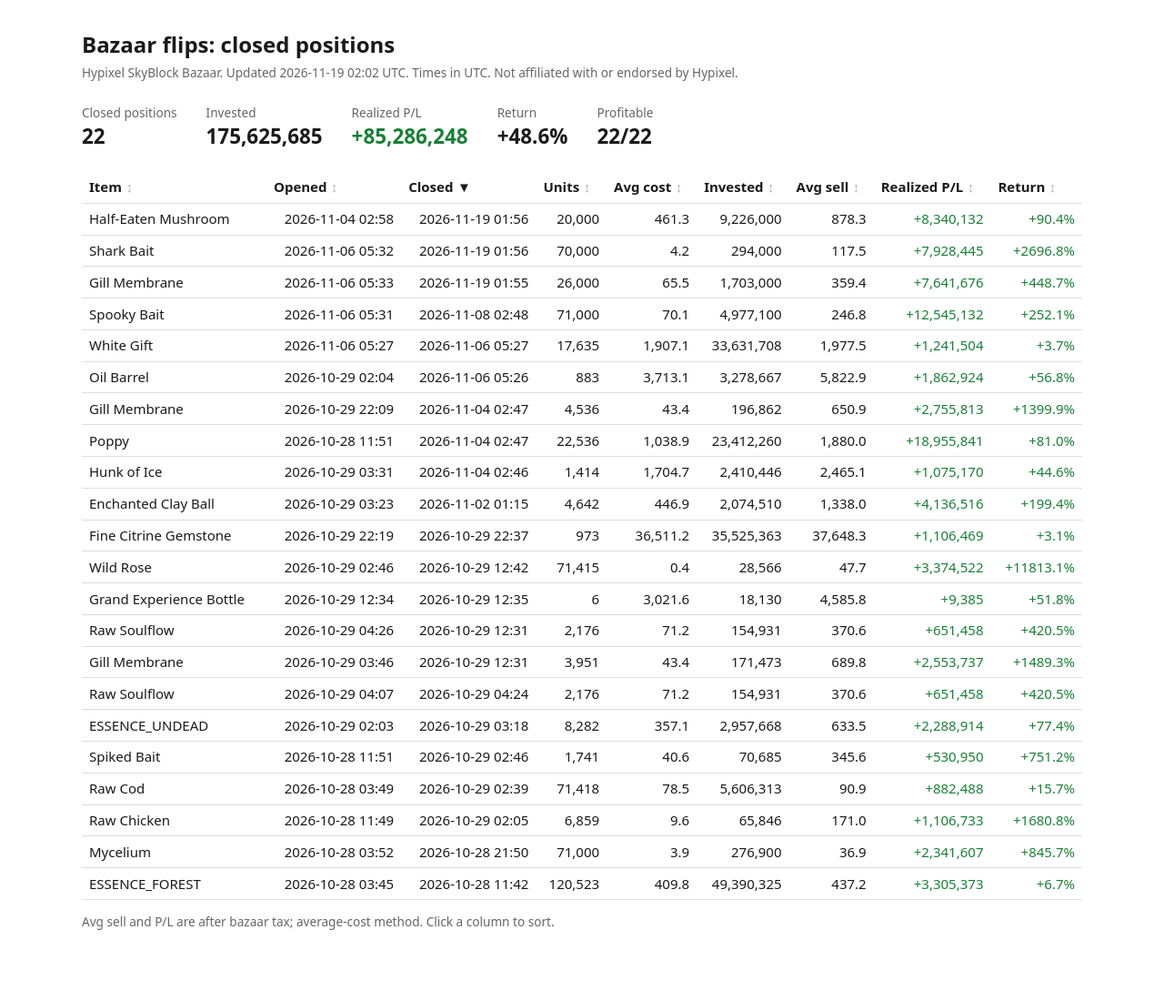
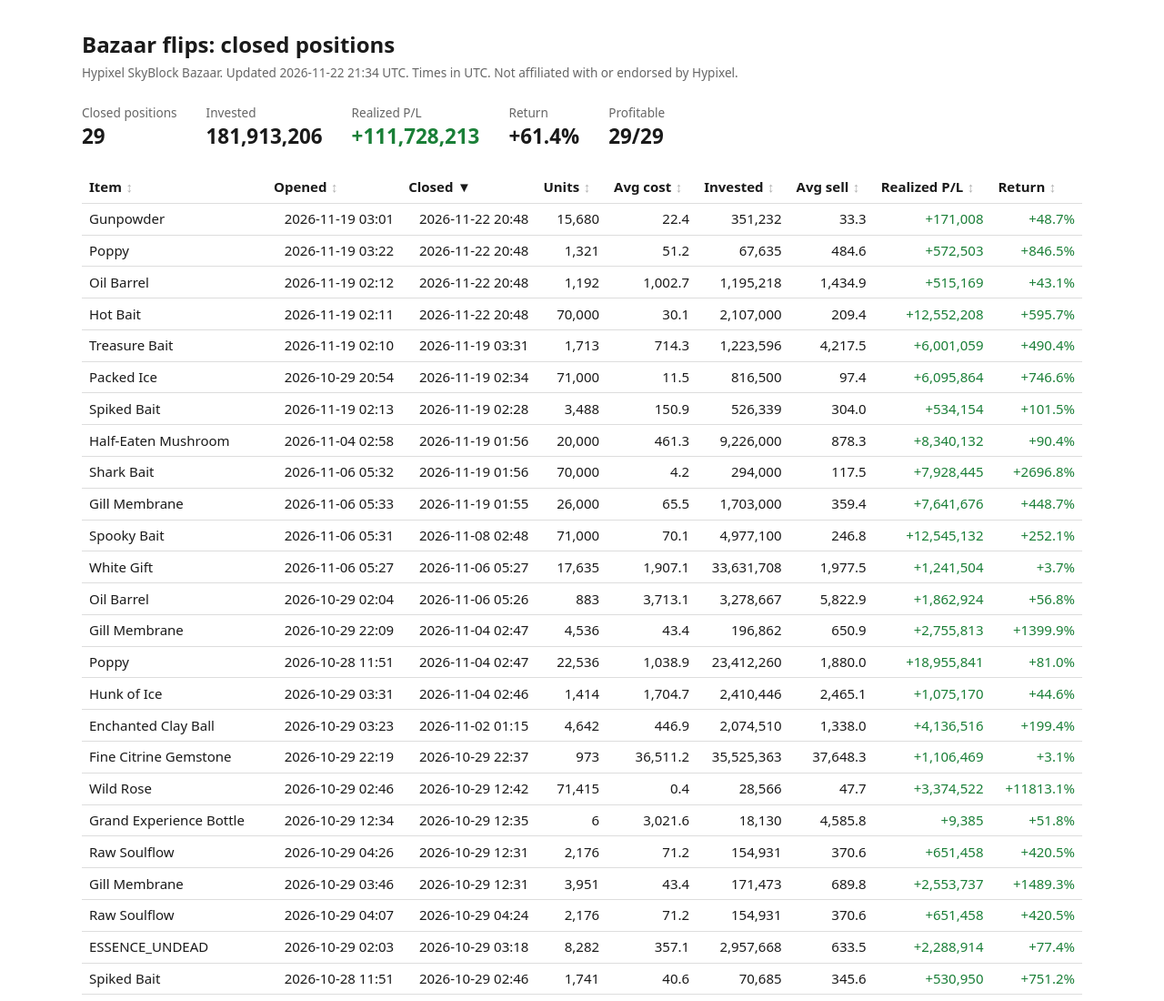
Before and after one commit to rylandhill/bazaar-flips, a plain HTML site: page index.html in a window 1280 px wide. Shown: the top 1100 px of the page at 91% size. Before the commit the page ends 1067 px from the top, so only its background shows below. Drawn offline with Linux system fonts and the light colour scheme.

Commit message:
Update closed positions (29)

```diff
--- a/index.html
+++ b/index.html
@@ -24,16 +24,23 @@ th[data-asc="0"]::after{content:"\25BC";opacity:1;color:var(--fg)}
 }
 </style></head><body>
 <h1>Bazaar flips: closed positions</h1>
-<div class="mut">Hypixel SkyBlock Bazaar. Updated 2026-11-19 02:02 UTC. Times in UTC.
+<div class="mut">Hypixel SkyBlock Bazaar. Updated 2026-11-22 21:34 UTC. Times in UTC.
 Not affiliated with or endorsed by Hypixel.</div>
 <div class="tiles">
-<div class="tile"><span class="mut">Closed positions</span><b>22</b></div>
-<div class="tile"><span class="mut">Invested</span><b>175,625,685</b></div>
-<div class="tile"><span class="mut">Realized P/L</span><b class="pos">+85,286,248</b></div>
-<div class="tile"><span class="mut">Return</span><b>+48.6%</b></div>
-<div class="tile"><span class="mut">Profitable</span><b>22/22</b></div>
+<div class="tile"><span class="mut">Closed positions</span><b>29</b></div>
+<div class="tile"><span class="mut">Invested</span><b>181,913,206</b></div>
+<div class="tile"><span class="mut">Realized P/L</span><b class="pos">+111,728,213</b></div>
+<div class="tile"><span class="mut">Return</span><b>+61.4%</b></div>
+<div class="tile"><span class="mut">Profitable</span><b>29/29</b></div>
 </div>
 <table><thead><tr><th data-i="0">Item</th><th data-i="1">Opened</th><th data-i="2" data-asc="0">Closed</th><th data-i="3">Units</th><th data-i="4">Avg cost</th><th data-i="5">Invested</th><th data-i="6">Avg sell</th><th data-i="7">Realized P/L</th><th data-i="8">Return</th></tr></thead><tbody>
+<tr><td data-label="Item" data-k="gunpowder">Gunpowder</td><td data-label="Opened" data-k="1795057312" style="text-align:right">2026-11-19 03:01</td><td data-label="Closed" data-k="1795380512" style="text-align:right">2026-11-22 20:48</td><td data-label="Units" data-k="15680.0" style="text-align:right">15,680</td><td data-label="Avg cost" data-k="22.4" style="text-align:right">22.4</td><td data-label="Invested" data-k="351232.0" style="text-align:right">351,232</td><td data-label="Avg sell" data-k="33.306106808035715" style="text-align:right">33.3</td><td data-label="Realized P/L" data-k="171007.75474999996" class="pos" style="text-align:right">+171,008</td><td data-label="Return" data-k="0.48687976821587997" class="pos" style="text-align:right">+48.7%</td></tr>
+<tr><td data-label="Item" data-k="poppy">Poppy</td><td data-label="Opened" data-k="1795058556" style="text-align:right">2026-11-19 03:22</td><td data-label="Closed" data-k="1795380512" style="text-align:right">2026-11-22 20:48</td><td data-label="Units" data-k="1321.0" style="text-align:right">1,321</td><td data-label="Avg cost" data-k="51.19999999999997" style="text-align:right">51.2</td><td data-label="Invested" data-k="67635.19999999995" style="text-align:right">67,635</td><td data-label="Avg sell" data-k="484.5863750000001" style="text-align:right">484.6</td><td data-label="Realized P/L" data-k="572503.4013750001" class="pos" style="text-align:right">+572,503</td><td data-label="Return" data-k="8.464577636718758" class="pos" style="text-align:right">+846.5%</td></tr>
+<tr><td data-label="Item" data-k="oil barrel">Oil Barrel</td><td data-label="Opened" data-k="1795054365" style="text-align:right">2026-11-19 02:12</td><td data-label="Closed" data-k="1795380512" style="text-align:right">2026-11-22 20:48</td><td data-label="Units" data-k="1192.0" style="text-align:right">1,192</td><td data-label="Avg cost" data-k="1002.7000000000002" style="text-align:right">1,002.7</td><td data-label="Invested" data-k="1195218.4000000001" style="text-align:right">1,195,218</td><td data-label="Avg sell" data-k="1434.8887648909395" style="text-align:right">1,434.9</td><td data-label="Realized P/L" data-k="515169.00774999964" class="pos" style="text-align:right">+515,169</td><td data-label="Return" data-k="0.43102499739796474" class="pos" style="text-align:right">+43.1%</td></tr>
+<tr><td data-label="Item" data-k="hot bait">Hot Bait</td><td data-label="Opened" data-k="1795054261" style="text-align:right">2026-11-19 02:11</td><td data-label="Closed" data-k="1795380512" style="text-align:right">2026-11-22 20:48</td><td data-label="Units" data-k="70000.0" style="text-align:right">70,000</td><td data-label="Avg cost" data-k="30.1" style="text-align:right">30.1</td><td data-label="Invested" data-k="2107000.0" style="text-align:right">2,107,000</td><td data-label="Avg sell" data-k="209.41725" style="text-align:right">209.4</td><td data-label="Realized P/L" data-k="12552207.5" class="pos" style="text-align:right">+12,552,208</td><td data-label="Return" data-k="5.957383720930233" class="pos" style="text-align:right">+595.7%</td></tr>
+<tr><td data-label="Item" data-k="treasure bait">Treasure Bait</td><td data-label="Opened" data-k="1795054225" style="text-align:right">2026-11-19 02:10</td><td data-label="Closed" data-k="1795059094" style="text-align:right">2026-11-19 03:31</td><td data-label="Units" data-k="1713.0" style="text-align:right">1,713</td><td data-label="Avg cost" data-k="714.3000000000002" style="text-align:right">714.3</td><td data-label="Invested" data-k="1223595.9000000004" style="text-align:right">1,223,596</td><td data-label="Avg sell" data-k="4217.544986646234" style="text-align:right">4,217.5</td><td data-label="Realized P/L" data-k="6001058.662124999" class="pos" style="text-align:right">+6,001,059</td><td data-label="Return" data-k="4.904444892406878" class="pos" style="text-align:right">+490.4%</td></tr>
+<tr><td data-label="Item" data-k="packed ice">Packed Ice</td><td data-label="Opened" data-k="1793307263" style="text-align:right">2026-10-29 20:54</td><td data-label="Closed" data-k="1795055687" style="text-align:right">2026-11-19 02:34</td><td data-label="Units" data-k="71000.0" style="text-align:right">71,000</td><td data-label="Avg cost" data-k="11.5" style="text-align:right">11.5</td><td data-label="Invested" data-k="816500.0" style="text-align:right">816,500</td><td data-label="Avg sell" data-k="97.35723393485915" style="text-align:right">97.4</td><td data-label="Realized P/L" data-k="6095863.609375" class="pos" style="text-align:right">+6,095,864</td><td data-label="Return" data-k="7.465846429118187" class="pos" style="text-align:right">+746.6%</td></tr>
+<tr><td data-label="Item" data-k="spiked bait">Spiked Bait</td><td data-label="Opened" data-k="1795054383" style="text-align:right">2026-11-19 02:13</td><td data-label="Closed" data-k="1795055286" style="text-align:right">2026-11-19 02:28</td><td data-label="Units" data-k="3488.0" style="text-align:right">3,488</td><td data-label="Avg cost" data-k="150.89999999999998" style="text-align:right">150.9</td><td data-label="Invested" data-k="526339.2" style="text-align:right">526,339</td><td data-label="Avg sell" data-k="304.040625" style="text-align:right">304.0</td><td data-label="Realized P/L" data-k="534154.5" class="pos" style="text-align:right">+534,154</td><td data-label="Return" data-k="1.0148484095427437" class="pos" style="text-align:right">+101.5%</td></tr>
 <tr><td data-label="Item" data-k="half-eaten mushroom">Half-Eaten Mushroom</td><td data-label="Opened" data-k="1793761086" style="text-align:right">2026-11-04 02:58</td><td data-label="Closed" data-k="1795053381" style="text-align:right">2026-11-19 01:56</td><td data-label="Units" data-k="20000.0" style="text-align:right">20,000</td><td data-label="Avg cost" data-k="461.3" style="text-align:right">461.3</td><td data-label="Invested" data-k="9226000.0" style="text-align:right">9,226,000</td><td data-label="Avg sell" data-k="878.306625" style="text-align:right">878.3</td><td data-label="Realized P/L" data-k="8340132.5" class="pos" style="text-align:right">+8,340,132</td><td data-label="Return" data-k="0.903981411229135" class="pos" style="text-align:right">+90.4%</td></tr>
 <tr><td data-label="Item" data-k="shark bait">Shark Bait</td><td data-label="Opened" data-k="1793943134" style="text-align:right">2026-11-06 05:32</td><td data-label="Closed" data-k="1795053364" style="text-align:right">2026-11-19 01:56</td><td data-label="Units" data-k="70000.0" style="text-align:right">70,000</td><td data-label="Avg cost" data-k="4.2" style="text-align:right">4.2</td><td data-label="Invested" data-k="294000.0" style="text-align:right">294,000</td><td data-label="Avg sell" data-k="117.4635" style="text-align:right">117.5</td><td data-label="Realized P/L" data-k="7928445.0" class="pos" style="text-align:right">+7,928,445</td><td data-label="Return" data-k="26.9675" class="pos" style="text-align:right">+2696.8%</td></tr>
 <tr><td data-label="Item" data-k="gill membrane">Gill Membrane</td><td data-label="Opened" data-k="1793943220" style="text-align:right">2026-11-06 05:33</td><td data-label="Closed" data-k="1795053307" style="text-align:right">2026-11-19 01:55</td><td data-label="Units" data-k="26000.0" style="text-align:right">26,000</td><td data-label="Avg cost" data-k="65.5" style="text-align:right">65.5</td><td data-label="Invested" data-k="1703000.0" style="text-align:right">1,703,000</td><td data-label="Avg sell" data-k="359.410625" style="text-align:right">359.4</td><td data-label="Realized P/L" data-k="7641676.25" class="pos" style="text-align:right">+7,641,676</td><td data-label="Return" data-k="4.487185114503816" class="pos" style="text-align:right">+448.7%</td></tr>
```
